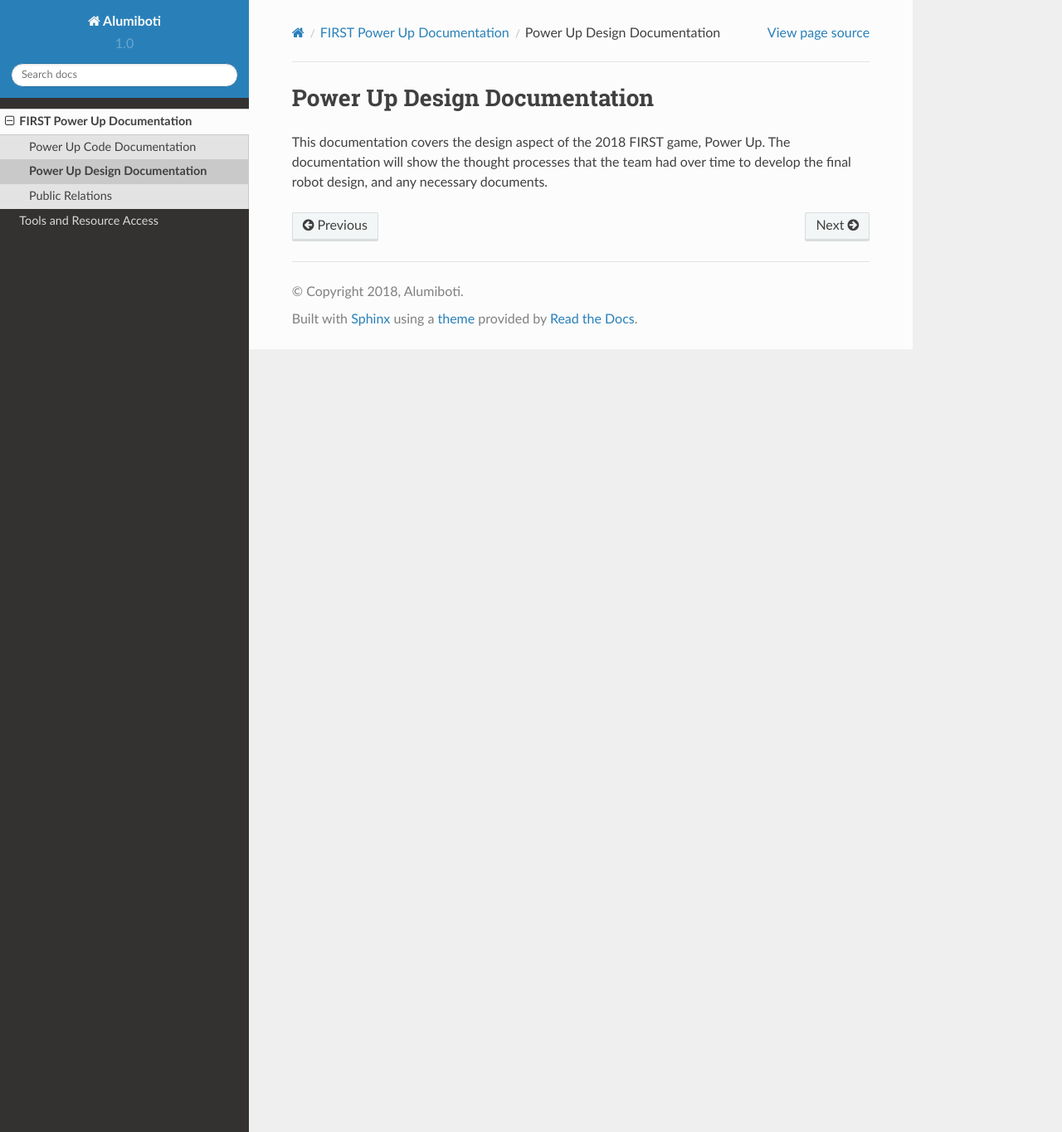
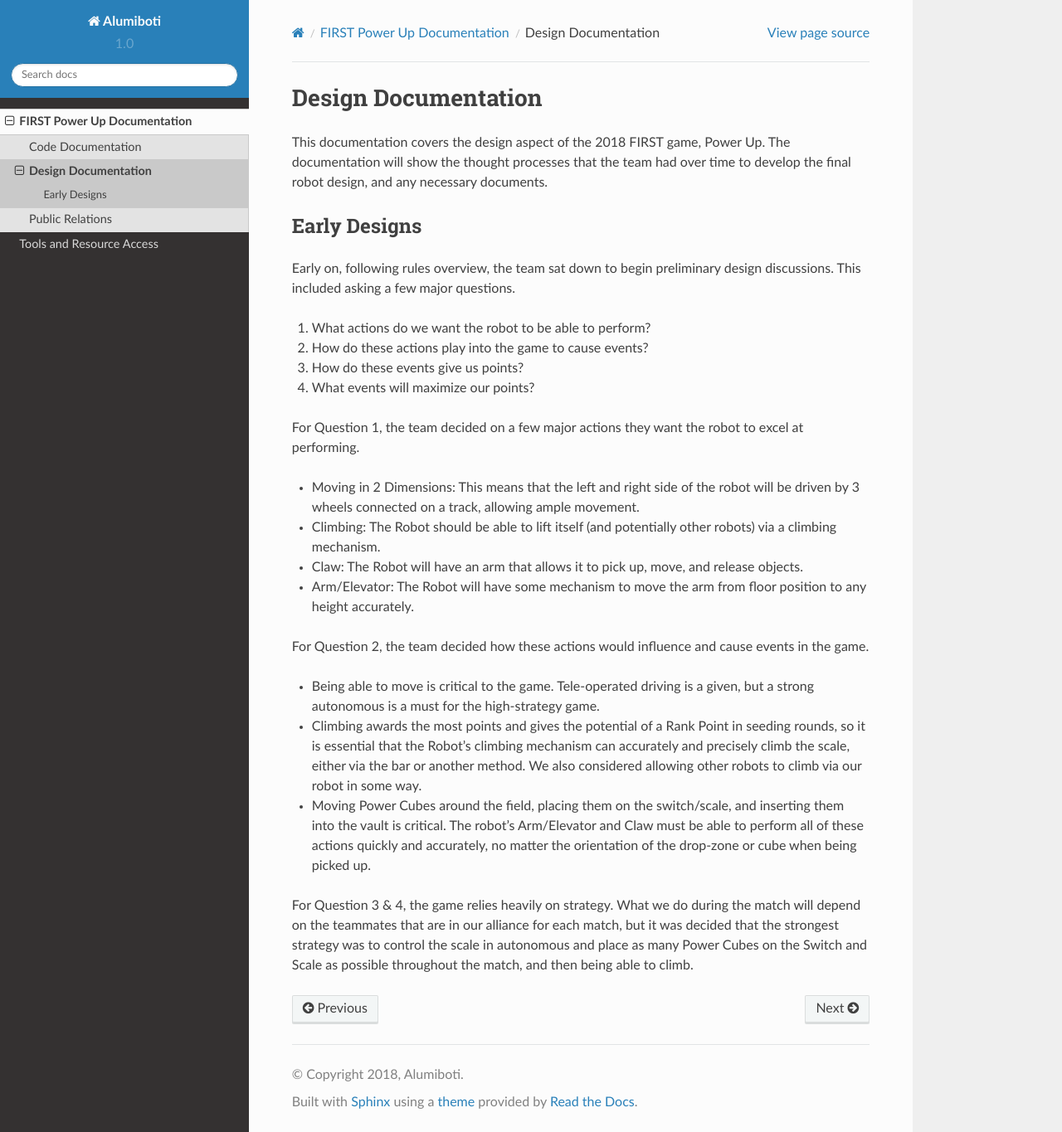
Before and after one commit to sjcirobotics/readthedocs, a Sphinx documentation site: the page built from docs/power-up-2018/design/index.rst, in a window 1280 px wide and 1365 px high. Shown: the whole window at 83% size. Built offline with Sphinx 7.4.7 and the Read the Docs theme 2.0.0, drawn with Linux system fonts in a browser that asks for light colours.

Commit message:
Design added

```diff
--- a/docs/power-up-2018/code/index.rst
+++ b/docs/power-up-2018/code/index.rst
@@ -1,5 +1,5 @@
-Power Up Code Documentation
-***************************
+Code Documentation
+******************
 
 This documentation covers the coding aspect of the 2018 FIRST game, Power Up.
 The documentation will show how to use ``git``, `GitHub <https://www.github.com/>`_,
--- a/docs/power-up-2018/design/index.rst
+++ b/docs/power-up-2018/design/index.rst
@@ -1,6 +1,32 @@
-Power Up Design Documentation
-***************************
+Design Documentation
+********************
 
 This documentation covers the design aspect of the 2018 FIRST game, Power Up.
 The documentation will show the thought processes that the team had over time
 to develop the final robot design, and any necessary documents.
+
+Early Designs
+-------------
+
+Early on, following rules overview, the team sat down to begin preliminary
+design discussions. This included asking a few major questions.
+
+1) What actions do we want the robot to be able to perform?
+2) How do these actions play into the game to cause events?
+3) How do these events give us points?
+4) What events will maximize our points?
+
+For Question 1, the team decided on a few major actions they want the robot to excel at performing.
+
+* Moving in 2 Dimensions: This means that the left and right side of the robot will be driven by 3 wheels connected on a track, allowing ample movement.
+* Climbing: The Robot should be able to lift itself (and potentially other robots) via a climbing mechanism.
+* Claw: The Robot will have an arm that allows it to pick up, move, and release objects.
+* Arm/Elevator: The Robot will have some mechanism to move the arm from floor position to any height accurately.
+
+For Question 2, the team decided how these actions would influence and cause events in the game.
+
+* Being able to move is critical to the game. Tele-operated driving is a given, but a strong autonomous is a must for the high-strategy game.
+* Climbing awards the most points and gives the potential of a Rank Point in seeding rounds, so it is essential that the Robot's climbing mechanism can accurately and precisely climb the scale, either via the bar or another method. We also considered allowing other robots to climb via our robot in some way.
+* Moving Power Cubes around the field, placing them on the switch/scale, and inserting them into the vault is critical. The robot's Arm/Elevator and Claw must be able to perform all of these actions quickly and accurately, no matter the orientation of the drop-zone or cube when being picked up.
+
+For Question 3 & 4, the game relies heavily on strategy. What we do during the match will depend on the teammates that are in our alliance for each match, but it was decided that the strongest strategy was to control the scale in autonomous and place as many Power Cubes on the Switch and Scale as possible throughout the match, and then being able to climb.
```
